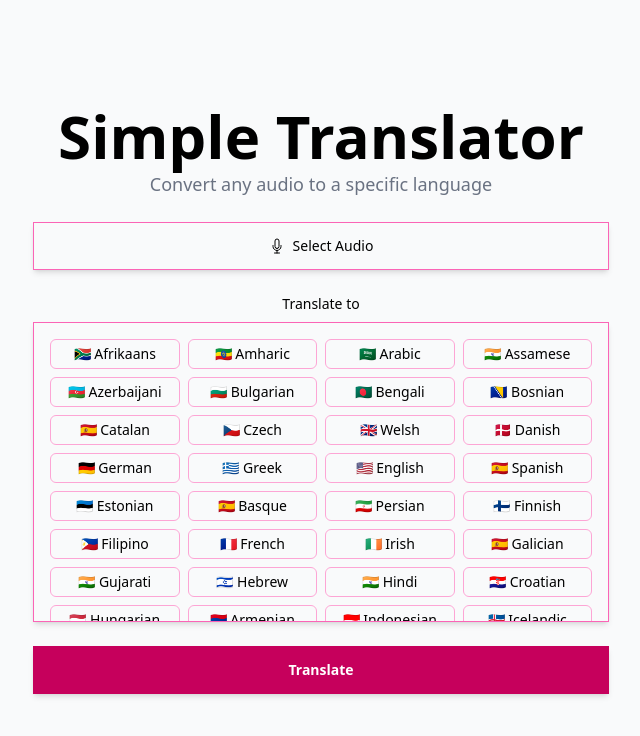
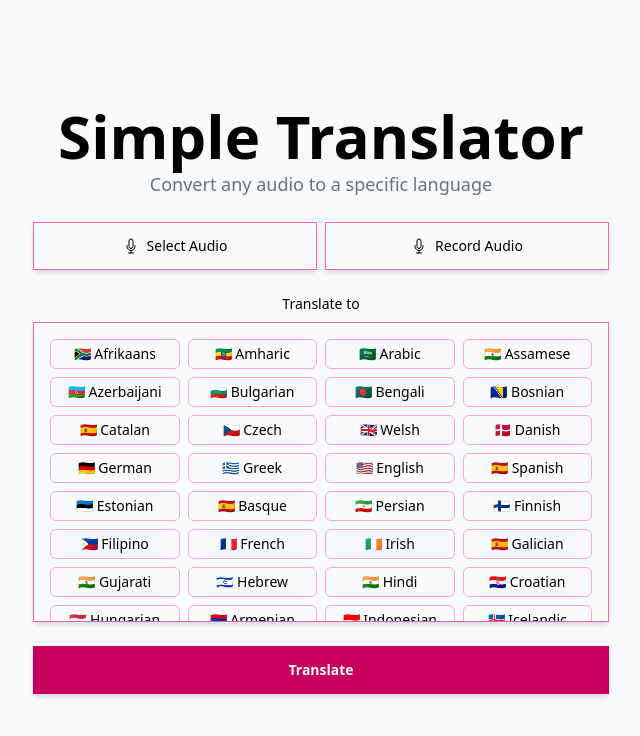
Before and after one commit to dedekpo/simpletranslator, a Next.js app: page / in a window 1280 px wide. Shown: the top 736 px of the page, without its empty margins (319-959 px from the left). Built offline with nearby package versions, Linux system fonts and the light colour scheme; what jigsawstack would draw is missing.

Commit message:
added recording audio option

```diff
--- a/app/lib/icons.tsx
+++ b/app/lib/icons.tsx
@@ -73,3 +73,22 @@ export function DownloadIcon() {
     </svg>
   );
 }
+
+export function MicrophoneIcon() {
+  return (
+    <svg
+      xmlns="http://www.w3.org/2000/svg"
+      fill="none"
+      viewBox="0 0 24 24"
+      strokeWidth={1.5}
+      stroke="currentColor"
+      className="size-4"
+    >
+      <path
+        strokeLinecap="round"
+        strokeLinejoin="round"
+        d="M12 18.75a6 6 0 0 0 6-6v-1.5m-6 7.5a6 6 0 0 1-6-6v-1.5m6 7.5v3.75m-3.75 0h7.5M12 15.75a3 3 0 0 1-3-3V4.5a3 3 0 1 1 6 0v8.25a3 3 0 0 1-3 3Z"
+      />
+    </svg>
+  );
+}
--- a/app/page.tsx
+++ b/app/page.tsx
@@ -1,7 +1,13 @@
 "use client";
 
 import { translateAndGetAudio } from "./action/translate";
-import { AudioIcon, CloseIcon, DownloadIcon, SpeakerIcon } from "./lib/icons";
+import {
+  AudioIcon,
+  CloseIcon,
+  DownloadIcon,
+  MicrophoneIcon,
+  SpeakerIcon,
+} from "./lib/icons";
 import { Language, languages } from "./lib/languages";
 import { useRef, useState } from "react";
 
@@ -10,9 +16,52 @@ export default function Home() {
   const inputRef = useRef<HTMLInputElement>(null);
   const [isTranslating, setIsTranslating] = useState(false);
   const [audioUrl, setAudioUrl] = useState<string | null>(null);
+  const [isRecording, setIsRecording] = useState(false);
+  const [recordedBlob, setRecordedBlob] = useState<Blob | null>(null);
+  const mediaRecorderRef = useRef<MediaRecorder | null>(null);
+  const chunksRef = useRef<Blob[]>([]);
 
   function handleLanguageSelect(language: Language) {
     setSelectedLanguage(language);
+  }
+
+  async function startRecording() {
+    try {
+      // Reset any previous recordings
+      setRecordedBlob(null);
+      chunksRef.current = [];
+
+      const stream = await navigator.mediaDevices.getUserMedia({ audio: true });
+      const mediaRecorder = new MediaRecorder(stream);
+      mediaRecorderRef.current = mediaRecorder;
+
+      mediaRecorder.ondataavailable = (e) => {
+        if (e.data.size > 0) {
+          chunksRef.current.push(e.data);
+        }
+      };
+
+      mediaRecorder.onstop = () => {
+        const audioBlob = new Blob(chunksRef.current, { type: "audio/mp3" });
+        setRecordedBlob(audioBlob);
+
+        // Stop all tracks of the stream
+        stream.getTracks().forEach((track) => track.stop());
+      };
+
+      setIsRecording(true);
+      mediaRecorder.start();
+    } catch (error) {
+      console.error("Error accessing microphone:", error);
+      alert("Could not access microphone. Please check your permissions.");
+    }
+  }
+
+  function stopRecording() {
+    if (mediaRecorderRef.current && isRecording) {
+      mediaRecorderRef.current.stop();
+      setIsRecording(false);
+    }
   }
 
   async function handleTranslate() {
@@ -21,9 +70,18 @@ export default function Home() {
       return;
     }
 
-    const file = inputRef.current?.files?.[0];
+    let file: File | null = null;
+
+    if (recordedBlob) {
+      file = new File([recordedBlob], "recorded-audio.mp3", {
+        type: "audio/mp3",
+      });
+    } else {
+      file = inputRef.current?.files?.[0] || null;
+    }
 
     if (!file) {
+      alert("Please select or record an audio file");
       return;
     }
 
@@ -57,14 +115,34 @@ export default function Home() {
           </p>
         </div>
 
-        <div className="w-full">
+        <div className="flex flex-col w-full gap-2">
+          <div className="grid grid-cols-2 gap-2 w-full">
             <button
               onClick={() => inputRef.current?.click()}
-            className="cursor-pointer w-full h-12 border border-pink-400 active:bg-pink-100 shadow-md flex items-center justify-center gap-2"
+              className="cursor-pointer h-12 border border-pink-400 active:bg-pink-100 shadow-md flex items-center justify-center gap-2"
             >
               <AudioIcon />
               <span>Select Audio</span>
             </button>
+            <button
+              onClick={isRecording ? stopRecording : startRecording}
+              className={`cursor-pointer h-12 border ${
+                isRecording ? "border-red-500 bg-red-100" : "border-pink-400"
+              } active:bg-pink-100 shadow-md flex items-center justify-center gap-2`}
+            >
+              <MicrophoneIcon />
+              <span>{isRecording ? "Stop Recording" : "Record Audio"}</span>
+            </button>
+          </div>
+          {recordedBlob && (
+            <div className="w-full p-2 border border-pink-400/20 flex items-center justify-center">
+              <audio
+                src={URL.createObjectURL(recordedBlob)}
+                controls
+                className="w-full"
+              />
+            </div>
+          )}
           <input
             ref={inputRef}
             type="file"
@@ -92,7 +170,7 @@ export default function Home() {
         </div>
         <button
           onClick={handleTranslate}
-          disabled={isTranslating}
+          disabled={isTranslating || isRecording}
           className="cursor-pointer active:bg-pink-800 w-full h-12 border border-pink-700 shadow-md bg-pink-700 text-white font-bold disabled:opacity-90"
         >
           {isTranslating ? "Translating..." : "Translate"}
```
Lines whose indentation alone changed are shown as unchanged.
